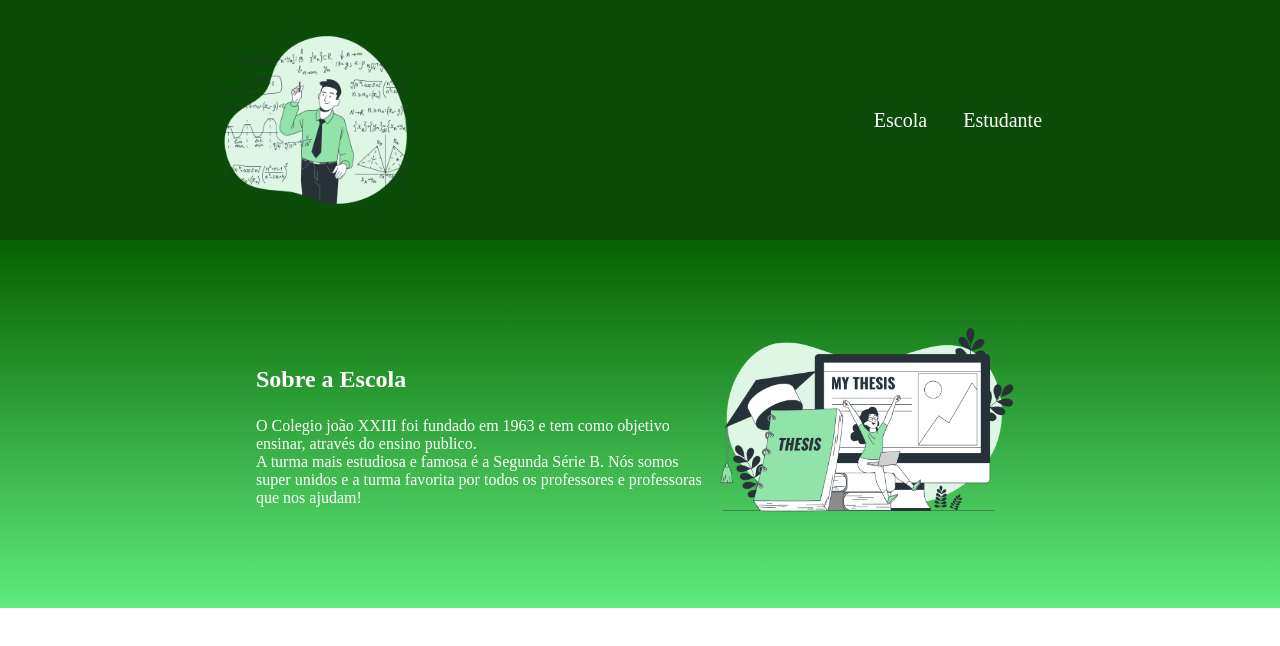
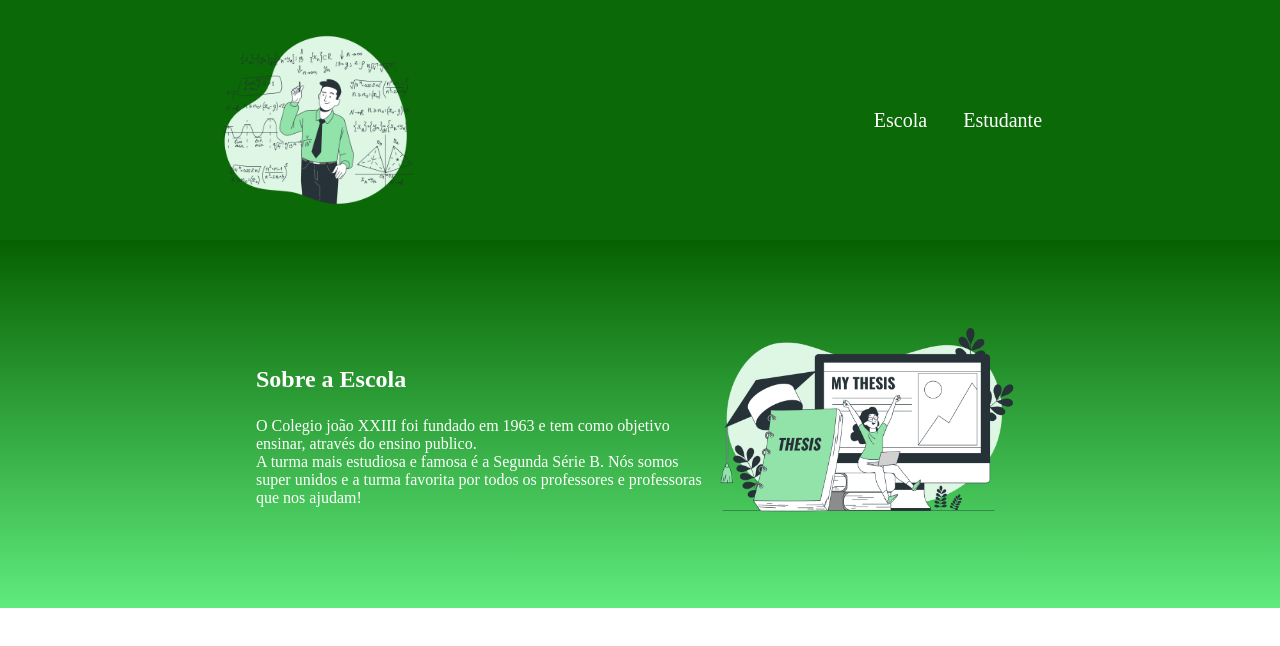
Before and after one commit to mavilok14/site-criativo-, a plain HTML site: page index.html in a window 1280 px wide. Drawn offline with Linux system fonts and the light colour scheme.

Commit message:
Add files via upload

```diff
--- a/style.css
+++ b/style.css
@@ -4,7 +4,7 @@
 }
 
 .cabecalho {
-    background-color: #0b4c09;
+    background-color: #0b6a07;
     color: white;
     display: flex;
     justify-content: space-around;
```
